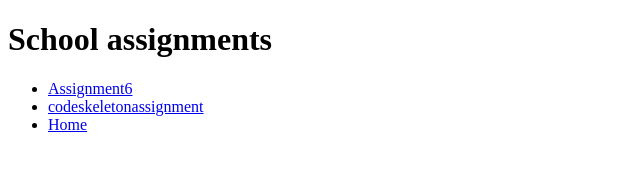
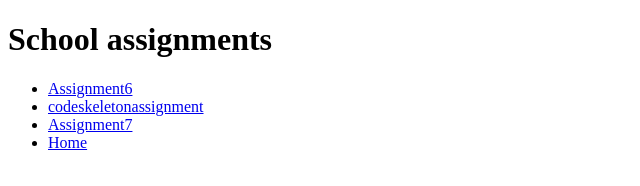
Before and after one commit to SoemieDiaz/Portfolio, a plain HTML site: page Assignments/Assignments.html in a window 1280 px wide. Shown: the whole page, without its empty margins (0-640 px from the left). Drawn offline with Linux system fonts and the light colour scheme.

Commit message:
Update assignment .html

```diff
--- a/Assignments/Assignments.html
+++ b/Assignments/Assignments.html
@@ -9,6 +9,7 @@
 <ul>
   <li><a href="Assignment6/index.html">Assignment6</a></li>
   <li><a href="codeskeleton/index.html">codeskeletonassignment</a></li>
+    <li><a href="Assignment7/index.html">Assignment7</a></li>
   <li><a href="../index.html">Home</a></li>
 </ul>
   </body>
```
